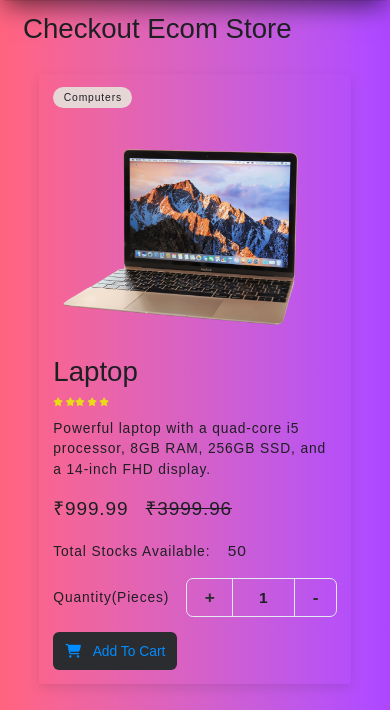
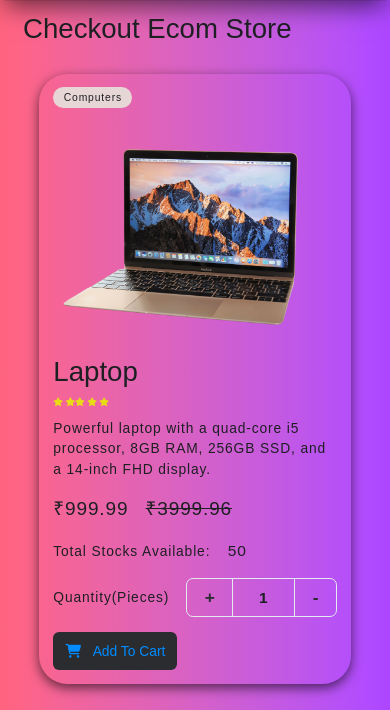
Before and after one commit to krishnak2c/EcomStore, a website built with Vite: page products.html in a window 390 px wide. Shown: the part 134-844 px from the top of the page. Built offline with nearby package versions, Linux system fonts and the light colour scheme.

Commit message:
fixed responsiveness on phone screens

```diff
--- a/products.html
+++ b/products.html
@@ -35,7 +35,7 @@
     <!-- ========== Start Product Template Section ========== -->
 
     <template id="productTemplate">
-      <div class="cards" id="cardValue">
+      <div class="cards hover:bg-gradient-to-r from-cyan-400 to-blue-600" id="cardValue">
         <article class="information [card]">
           <span class="category"></span>
           <div class="imageContainer">
--- a/style.css
+++ b/style.css
@@ -740,12 +740,11 @@ footer {
   display: flex;
   flex-wrap: wrap;
   align-items: flex-start;
-  gap: 2.5rem;
   width: 36rem;
   padding: 1.6rem;
   /* max-width: 1000px; */
   margin: 1.8vh auto;
-  box-shadow: rgba(0, 0, 0, 0.1) 0px 4px 12px;
+  box-shadow: rgba(0, 0, 0, 0.6) 0px 4px 12px;
   border-radius: 0.3rem;
   /*border: 0.1rem solid #ccc;
   */
@@ -753,7 +752,7 @@ footer {
   -moz-border-radius: 0.3rem;
   -ms-border-radius: 0.3rem;
   -o-border-radius: 0.3rem;
-  -webkit-border-radius: 0.3rem;
+  -webkit-border-radius: 3.3rem;
 }
 
 .category {
```
